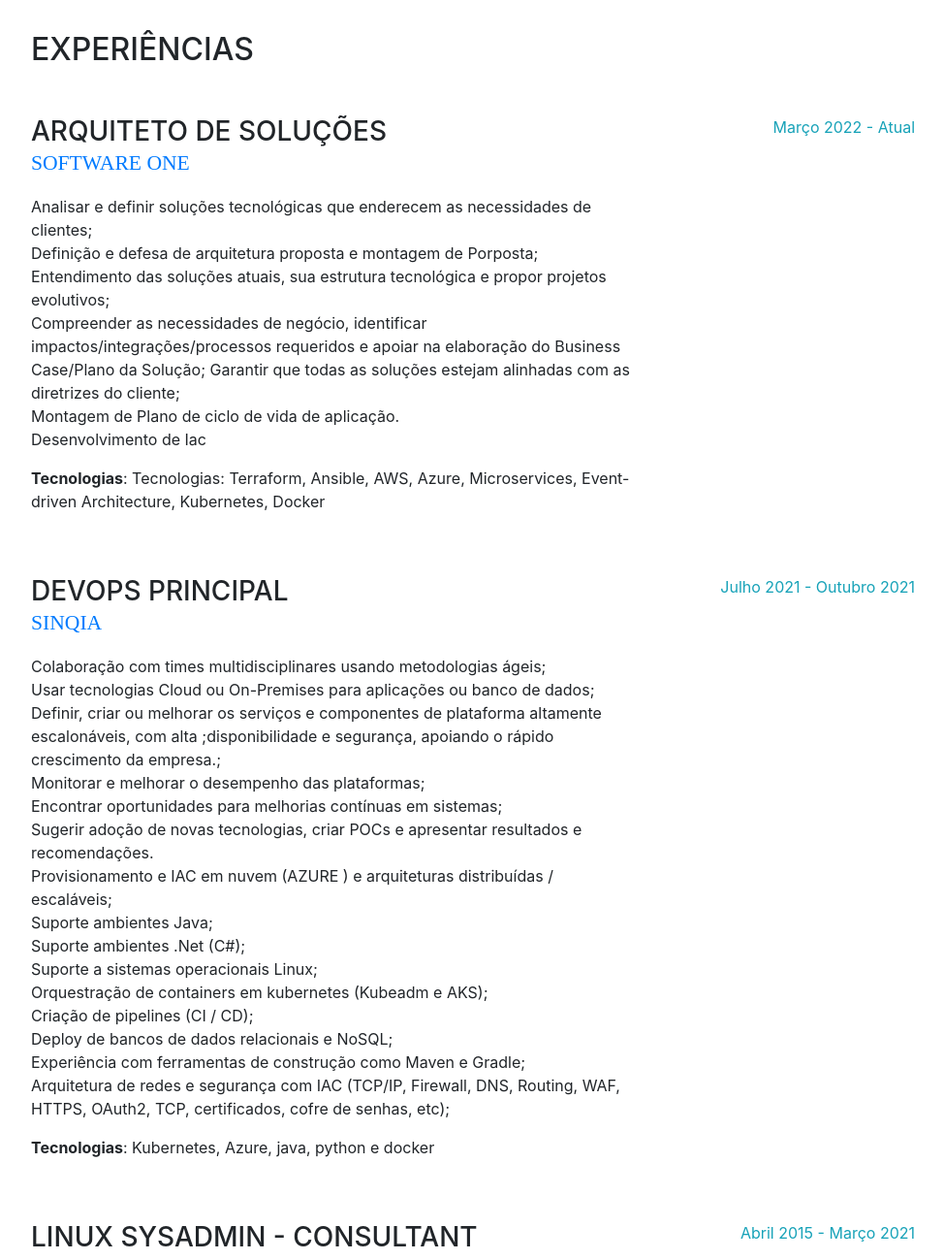
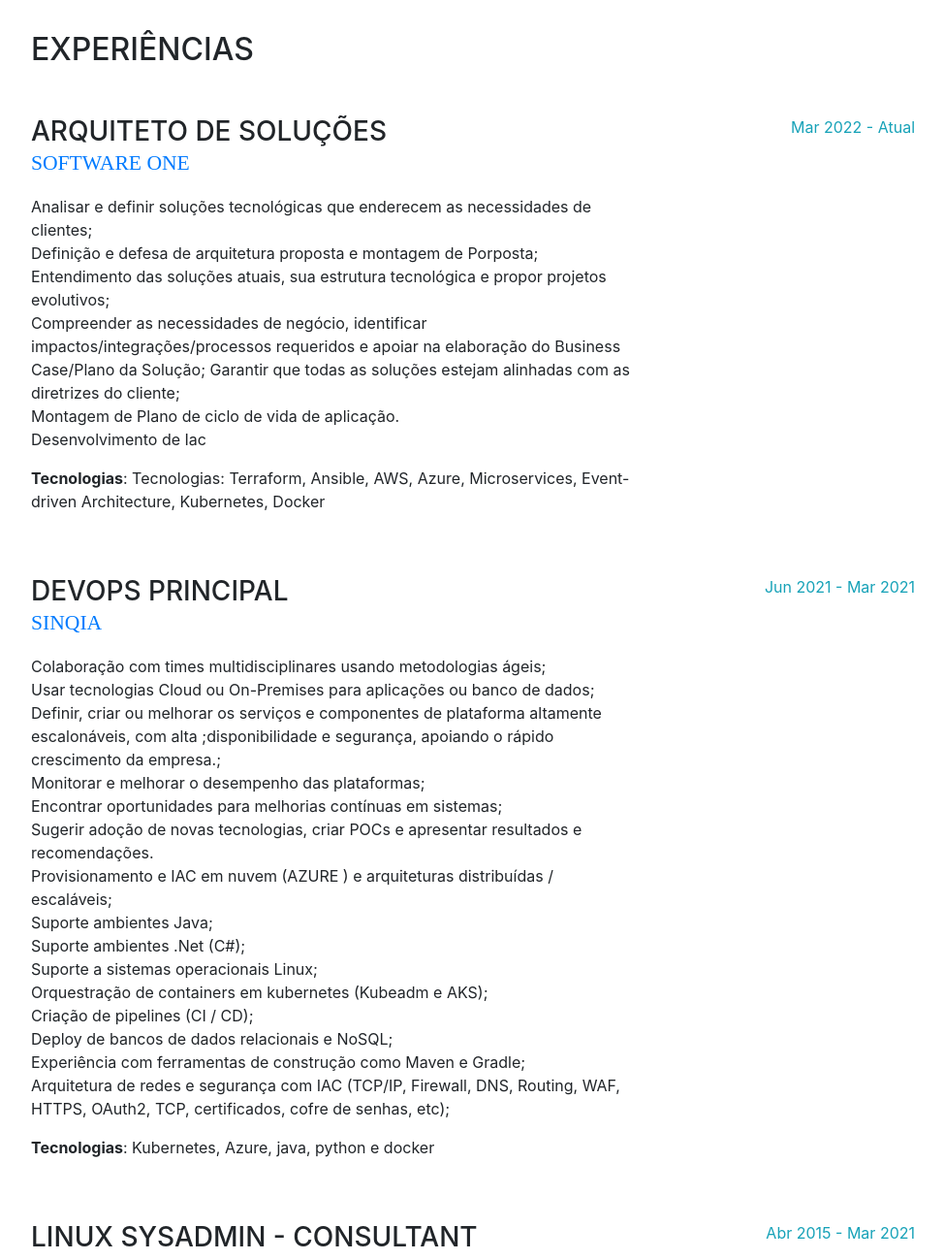
Before and after one commit to rscurriculum/rscurriculum.github.com, a website with bundled scripts: page index.html in a window 1280 px wide. Shown: the part 1640-2939 px from the top of the page at 97% size, without its empty margins (288-1262 px from the left). Built offline with nearby package versions, Linux system fonts and the light colour scheme; a web font is replaced by a local one.

Commit message:
Correção de datas

```diff
--- a/index.html
+++ b/index.html
@@ -371,7 +371,7 @@ Infraestrutura cloud, educação e o mundo open source.">
             </p>
           </div>
           <div class="resume-date text-md-right">
-            <span class="text-info">Março 2022 - Atual</span>
+            <span class="text-info">Mar 2022 - Atual</span>
           </div>
         </div>
 
@@ -403,7 +403,7 @@ Infraestrutura cloud, educação e o mundo open source.">
             </p>
           </div>
           <div class="resume-date text-md-right">
-            <span class="text-info">Julho 2021 - Outubro 2021</span>
+            <span class="text-info">Jun 2021 - Mar 2021</span>
           </div>
         </div>
 
@@ -429,7 +429,7 @@ Infraestrutura cloud, educação e o mundo open source.">
               </p>
           </div>
           <div class="resume-date text-md-right">
-            <span class="text-info">Abril 2015 - Março 2021</span>
+            <span class="text-info">Abr 2015 - Mar 2021</span>
           </div>
         </div>
       </section>
```
